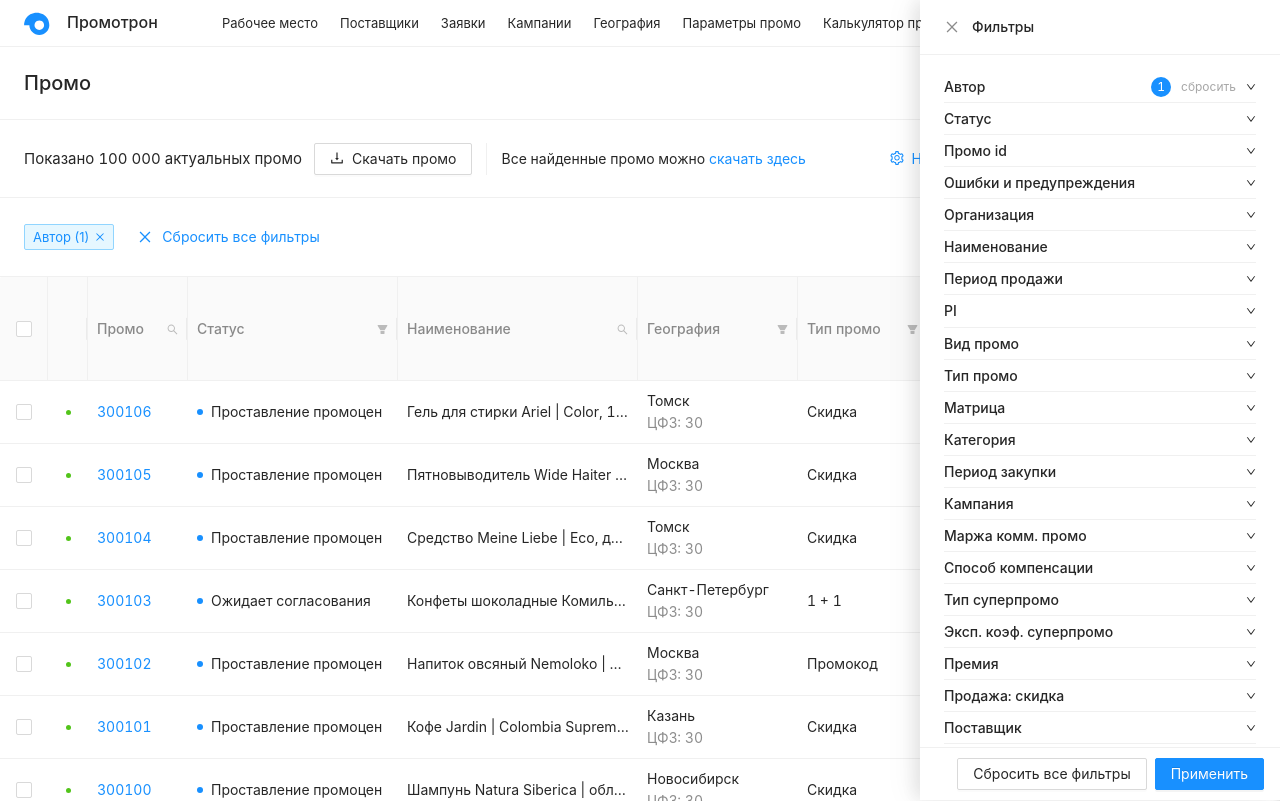
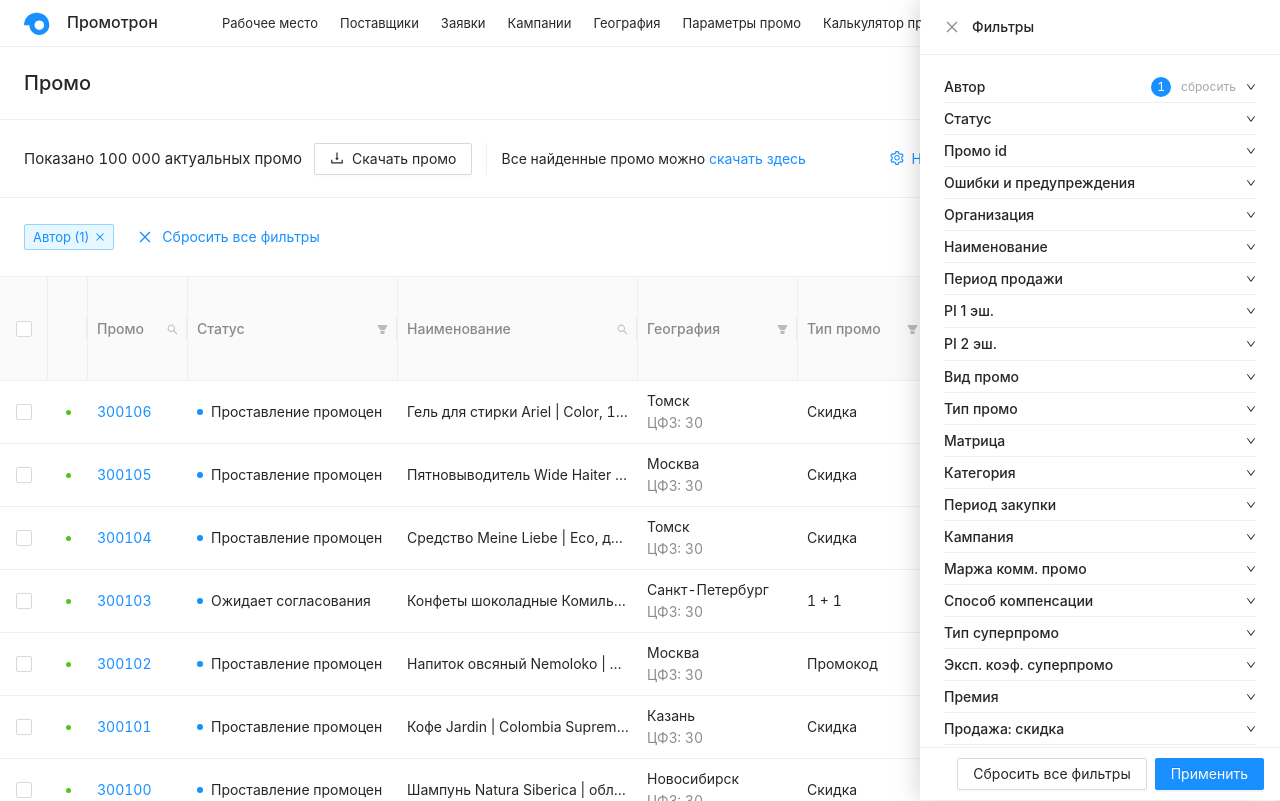
Before and after one commit to d4d4-ksks/promo-market-prototype, a React (Vite) app: page / in a window 1280 px wide. Both pictures are taken after a click on the button "Фильтры". Built offline with nearby package versions, Linux system fonts and the light colour scheme.

Commit message:
Add first and second tier PI columns and filters

```diff
--- a/src/App.tsx
+++ b/src/App.tsx
@@ -38,7 +38,8 @@ const data: Promo[] = products.map((item, index) => ({
   name: item[1], city: item[2], type: item[3], category: item[4],
   buyPeriod: `${5 + index}.03 – ${5 + index}.05`, buyRegular: `${195 + index * 8},91`, buyPromo: `${164 + index * 7},56`, buyDiscount: `${16 + index % 7},00`,
   salePeriod: `${5 + index}.03 – ${5 + index}.05`, saleRegular: `${683 + index * 13},52`, salePromo: `${642 + index * 12},01`, saleDiscount: `${18 + index % 8},00`,
-  competitorPrice: Math.round((642.01 + index * 12) / [0.98, 1.09, 1.18][index % 3]), kvi: index % 3 ? '—' : 'KVI',
+  competitorPrice: Math.round((642.01 + index * 12) / [0.98, 1.09, 1.18][index % 3]),
+  competitorPrice2: Math.round((642.01 + index * 12) / [1.03, 1.12, 1.19][index % 3]), kvi: index % 3 ? '—' : 'KVI',
   regularPrice: index % 4 ? 'Да' : 'Нет', matrix: index % 5 ? 'Да' : 'Нет',
   marginPromo: `${15 + index % 4}`, marginRegular: `${10 + index % 5}`, marginFront: `${20 + index % 6}`, marginBack: `${15 + index % 3}`,
   investmentSupplier: `${70 - index % 6}`, investmentSamokat: `${30 + index % 6}`,
@@ -64,15 +65,19 @@ function App() {
   const [authorFilter, setAuthorFilter] = useState(true);
   const [competitorPromo, setCompetitorPromo] = useState<Promo | null>(null);
   const [filtersVisible, setFiltersVisible] = useState(false);
-  const [piOpen, setPiOpen] = useState(false);
-  const [piFilters, setPiFilters] = useState<string[]>([]);
+  const [pi1Open, setPi1Open] = useState(false);
+  const [pi2Open, setPi2Open] = useState(false);
+  const [pi1Filters, setPi1Filters] = useState<string[]>([]);
+  const [pi2Filters, setPi2Filters] = useState<string[]>([]);
   const [draftAuthorFilter, setDraftAuthorFilter] = useState(true);
-  const [draftPiFilters, setDraftPiFilters] = useState<string[]>([]);
+  const [draftPi1Filters, setDraftPi1Filters] = useState<string[]>([]);
+  const [draftPi2Filters, setDraftPi2Filters] = useState<string[]>([]);
 
-  const filteredData = useMemo(() => piFilters.length === 0 ? data : data.filter(record => {
-    const tone = piTone(piFor(record.salePromo, record.competitorPrice));
-    return piFilters.includes(tone);
-  }), [piFilters]);
+  const filteredData = useMemo(() => data.filter(record => {
+    const pi1Matches = pi1Filters.length === 0 || pi1Filters.includes(piTone(piFor(record.salePromo, record.competitorPrice)));
+    const pi2Matches = pi2Filters.length === 0 || pi2Filters.includes(piTone(piFor(record.salePromo, record.competitorPrice2)));
+    return pi1Matches && pi2Matches;
+  }), [pi1Filters, pi2Filters]);
 
   const columns = useMemo<ColumnsType<Promo>>(() => [
     { title: '', width: 40, fixed: 'left', render: () => <span className="validation-dot" /> },
@@ -95,8 +100,10 @@ function App() {
       { title: 'Скидка, %', dataIndex: 'saleDiscount', width: 92, align: 'right' },
     ]},
     { title: 'Конкуренты', children: [
-      { title: 'Цена, ₽', dataIndex: 'competitorPrice', width: 160, align: 'right', render: (v, record) => <button className="competitor-price" onClick={() => setCompetitorPromo(record)}><span className="amount">{v}</span><small>(акц. цена)</small></button> },
-      { title: 'PI', dataIndex: 'pi', width: 92, align: 'right', render: (_v, record) => { const pi = piFor(record.salePromo, record.competitorPrice); return <Tag color={piTone(pi)}>{pi}</Tag>; } },
+      { title: '1 эш., ₽', dataIndex: 'competitorPrice', width: 160, align: 'right', render: (v, record) => <button className="competitor-price" onClick={() => setCompetitorPromo(record)}><span className="amount">{v}</span><small>(акц. цена)</small></button> },
+      { title: 'PI 1 эш.', dataIndex: 'pi1', width: 92, align: 'right', render: (_v, record) => { const pi = piFor(record.salePromo, record.competitorPrice); return <Tag color={piTone(pi)}>{pi}</Tag>; } },
+      { title: '2 эш., ₽', dataIndex: 'competitorPrice2', width: 160, align: 'right', render: (v, record) => <button className="competitor-price" onClick={() => setCompetitorPromo(record)}><span className="amount">{v}</span><small>(акц. цена)</small></button> },
+      { title: 'PI 2 эш.', dataIndex: 'pi2', width: 92, align: 'right', render: (_v, record) => { const pi = piFor(record.salePromo, record.competitorPrice2); return <Tag color={piTone(pi)}>{pi}</Tag>; } },
     ]},
     { title: 'KVI', dataIndex: 'kvi', width: 60 },
     { title: 'Рег. прайс', dataIndex: 'regularPrice', width: 110 },
@@ -149,13 +156,15 @@ function App() {
   const notify = (text: string) => message.info(`${text} — демо-действие`);
   const openFilters = () => {
     setDraftAuthorFilter(authorFilter);
-    setDraftPiFilters(piFilters);
+    setDraftPi1Filters(pi1Filters);
+    setDraftPi2Filters(pi2Filters);
     setFiltersVisible(true);
   };
   const closeFilters = () => setFiltersVisible(false);
   const applyFilters = () => {
     setAuthorFilter(draftAuthorFilter);
-    setPiFilters(draftPiFilters);
+    setPi1Filters(draftPi1Filters);
+    setPi2Filters(draftPi2Filters);
     setFiltersVisible(false);
   };
   const actions = <Menu items={[{ key: 'archive', label: 'Архив промо' }, { key: 'template', label: 'Скачать шаблон' }]} onClick={({key}) => notify(key === 'archive' ? 'Архив промо' : 'Скачать шаблон')} />;
@@ -196,13 +205,14 @@ function App() {
           <Button type="link" icon={<SettingOutlined />} onClick={() => notify('Настроить выгрузку')}>Настроить выгрузку</Button>
           <span className="export-limit">80/80</span>
           <Button icon={<FilterOutlined />} className="filter-button" onClick={openFilters}>Фильтры</Button>
-          {(authorFilter || piFilters.length > 0) && <span className="filter-badge">{Number(authorFilter) + Number(piFilters.length > 0)}</span>}
+          {(authorFilter || pi1Filters.length > 0 || pi2Filters.length > 0) && <span className="filter-badge">{Number(authorFilter) + Number(pi1Filters.length > 0) + Number(pi2Filters.length > 0)}</span>}
         </div>
       </div>
       <div className="active-filters">
         {authorFilter && <button className="filter-chip" onClick={() => setAuthorFilter(false)}>Автор (1) <CloseOutlined /></button>}
-        {piFilters.length > 0 && <button className="filter-chip" onClick={() => setPiFilters([])}>PI ({piFilters.length}) <CloseOutlined /></button>}
-        {(authorFilter || piFilters.length > 0) && <button className="reset-filters" onClick={() => { setAuthorFilter(false); setPiFilters([]); }}><CloseOutlined /> Сбросить все фильтры</button>}
+        {pi1Filters.length > 0 && <button className="filter-chip" onClick={() => setPi1Filters([])}>PI 1 эш. ({pi1Filters.length}) <CloseOutlined /></button>}
+        {pi2Filters.length > 0 && <button className="filter-chip" onClick={() => setPi2Filters([])}>PI 2 эш. ({pi2Filters.length}) <CloseOutlined /></button>}
+        {(authorFilter || pi1Filters.length > 0 || pi2Filters.length > 0) && <button className="reset-filters" onClick={() => { setAuthorFilter(false); setPi1Filters([]); setPi2Filters([]); }}><CloseOutlined /> Сбросить все фильтры</button>}
         {selected.length > 0 && <span className="selection">Выбрано: {selected.length}</span>}
       </div>
     </section>
@@ -210,7 +220,7 @@ function App() {
     <main className="table-wrap">
       <Table<Promo>
         size="small" columns={columns} dataSource={filteredData} pagination={false}
-        scroll={{ x: 5216, y: 'calc(100vh - 337px)' }}
+        scroll={{ x: 5468, y: 'calc(100vh - 337px)' }}
         rowSelection={{ selectedRowKeys: selected, onChange: setSelected, columnWidth: 48 }}
       />
     </main></> : <div className="discount-layout">
@@ -252,14 +262,22 @@ function App() {
       onClose={closeFilters}
       className="filters-drawer"
       title={<div className="filters-title"><Button type="text" icon={<CloseOutlined />} onClick={closeFilters} aria-label="Закрыть фильтры" /><b>Фильтры</b></div>}
-      footer={<div className="filters-footer"><Button onClick={() => { setDraftAuthorFilter(false); setDraftPiFilters([]); }}>Сбросить все фильтры</Button><Button type="primary" onClick={applyFilters}>Применить</Button></div>}
+      footer={<div className="filters-footer"><Button onClick={() => { setDraftAuthorFilter(false); setDraftPi1Filters([]); setDraftPi2Filters([]); }}>Сбросить все фильтры</Button><Button type="primary" onClick={applyFilters}>Применить</Button></div>}
     >
       <div className="filter-list">
         <div className="filter-item author-filter"><span>Автор</span>{draftAuthorFilter && <><span className="author-count">1</span><button onClick={() => setDraftAuthorFilter(false)}>сбросить</button></>}<DownOutlined /></div>
         {['Статус', 'Промо id', 'Ошибки и предупреждения', 'Организация', 'Наименование', 'Период продажи'].map(label => <div className="filter-item" key={label}><span>{label}</span><DownOutlined /></div>)}
-        <div className={`filter-item pi-filter ${piOpen ? 'open' : ''}`}>
-          <button className="filter-item-heading" onClick={() => setPiOpen(value => !value)}><span>PI</span><DownOutlined /></button>
-          {piOpen && <Checkbox.Group value={draftPiFilters} onChange={values => setDraftPiFilters(values as string[])}>
+        <div className={`filter-item pi-filter ${pi1Open ? 'open' : ''}`}>
+          <button className="filter-item-heading" onClick={() => setPi1Open(value => !value)}><span>PI 1 эш.</span><DownOutlined /></button>
+          {pi1Open && <Checkbox.Group value={draftPi1Filters} onChange={values => setDraftPi1Filters(values as string[])}>
+            <Checkbox value="green">Равен целевому</Checkbox>
+            <Checkbox value="gold">Незначительно отличается от целевого</Checkbox>
+            <Checkbox value="red">Значительно отличается от целевого</Checkbox>
+          </Checkbox.Group>}
+        </div>
+        <div className={`filter-item pi-filter ${pi2Open ? 'open' : ''}`}>
+          <button className="filter-item-heading" onClick={() => setPi2Open(value => !value)}><span>PI 2 эш.</span><DownOutlined /></button>
+          {pi2Open && <Checkbox.Group value={draftPi2Filters} onChange={values => setDraftPi2Filters(values as string[])}>
             <Checkbox value="green">Равен целевому</Checkbox>
             <Checkbox value="gold">Незначительно отличается от целевого</Checkbox>
             <Checkbox value="red">Значительно отличается от целевого</Checkbox>
@@ -278,10 +296,10 @@ function App() {
       title={<div className="drawer-title"><Button type="text" icon={<CloseOutlined />} onClick={() => setCompetitorPromo(null)} aria-label="Закрыть" /><span>{competitorPromo?.name}</span></div>}
     >
       <div className="competitor-list">
-        {['1 эшелон', 'Пятёрочка', 'Магнит', '2 эшелон', 'Озон', 'Лавка', '3 эшелон', 'Лента', 'Перекрёсток'].map((market, index) => {
+        {['1 эшелон', 'Пятёрочка', 'Магнит', '2 эшелон', 'Озон', 'Лавка'].map((market, index) => {
           const tier = market.includes('эшелон');
           const basePrice = Number(competitorPromo?.competitorPrice ?? 260);
-          const price = Math.max(1, Math.round(basePrice + [-7, -12, -3, 5, 2, 9, 14, 11, 18][index]));
+          const price = Math.max(1, Math.round(basePrice + [-7, -12, -3, 5, 2, 9][index]));
           const pi = competitorPromo ? piFor(competitorPromo.salePromo, price) : '1,06';
           return <div className={tier ? 'competitor-row tier-row' : 'competitor-row'} key={market}>
             <span>{market}</span><span>{price} ₽</span><Tag color={piTone(pi)}>{pi}</Tag><span>29.08.26</span>
```
